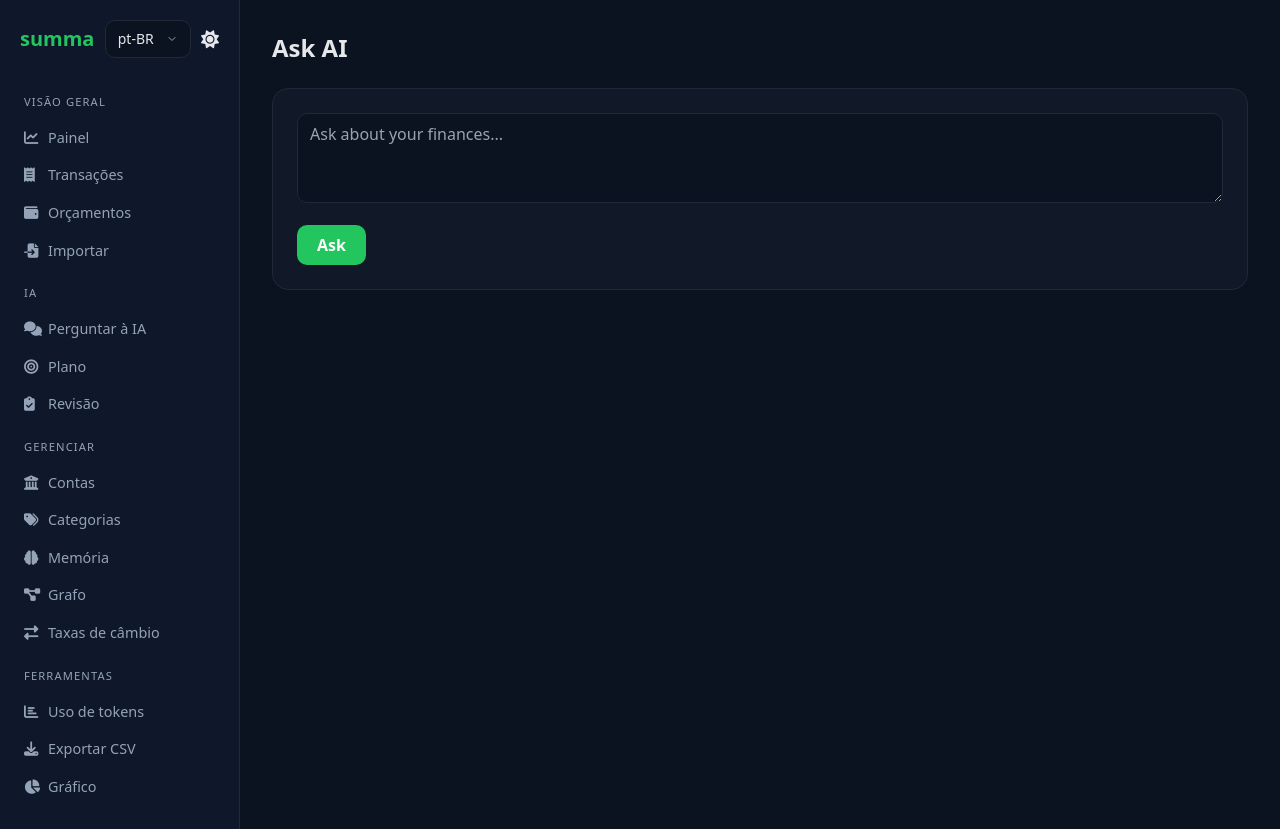
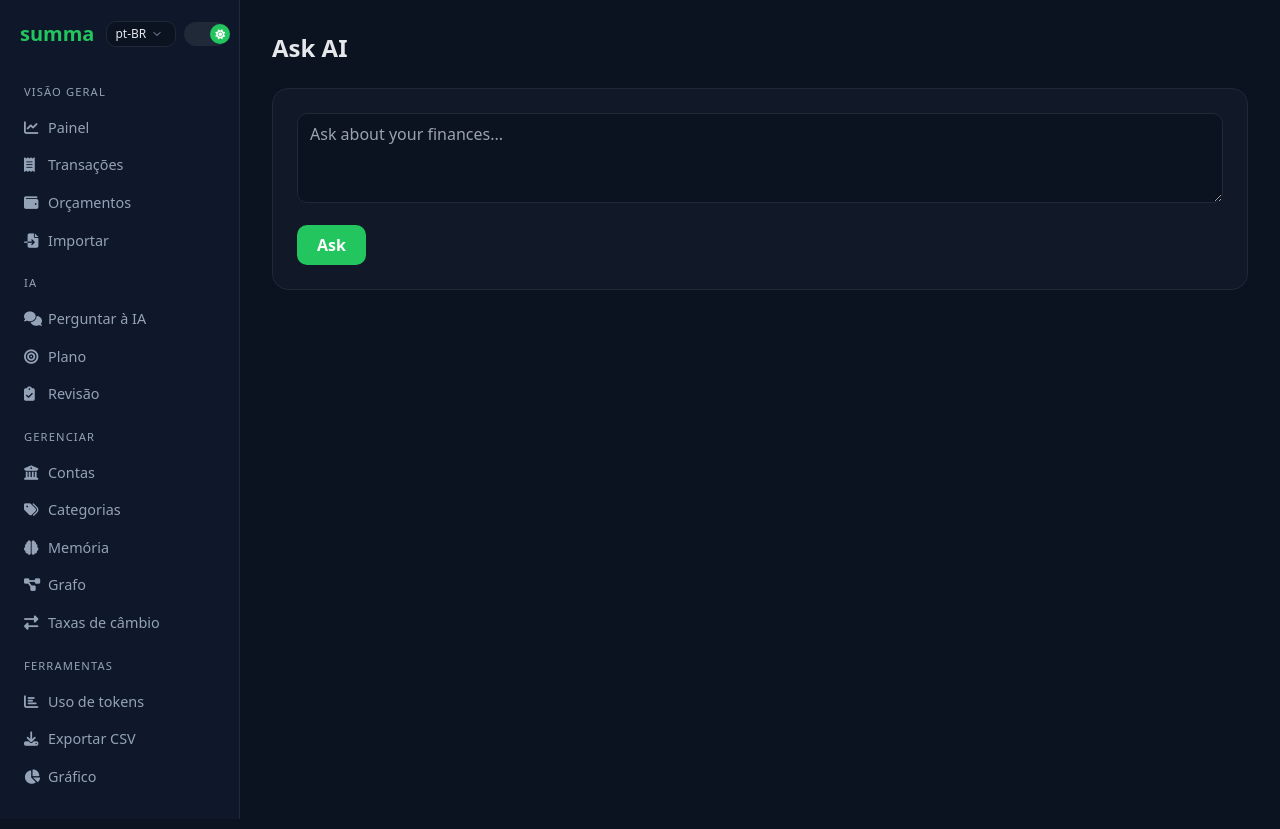
Before and after one commit to alesima/summa, a FastAPI app: page /ask in a window 1280 px wide. Run offline with FastAPI, Linux system fonts and the light colour scheme; data comes from the database, SQL or seed files in the repository; data that the repository does not hold is empty; some libraries are stand-ins or nearby versions.

Commit message:
style: theme toggle on same line as logo (pill switch)

```diff
--- a/src/summa/web/templates/base.html
+++ b/src/summa/web/templates/base.html
@@ -47,14 +47,21 @@
 <body class="min-h-screen antialiased flex">
   <!-- Sidebar -->
   <aside class="w-60 shrink-0 border-r hidden md:block" style="background: var(--sidebar); border-color: var(--border);">
-    <div class="p-5 flex items-center justify-between">
+    <div class="p-5 flex items-center justify-between gap-3">
       <span class="text-xl font-bold" style="color: var(--accent);">summa</span>
-      <select onchange="window.location='/set-lang?lang='+this.value" class="inp w-auto text-sm" style="width:auto;">
-        {% for l in available_languages() %}<option value="{{ l }}" {% if l==lang %}selected{% endif %}>{{ l }}</option>{% endfor %}
-      </select>
-      <button onclick="toggleTheme()" class="text-lg" aria-label="Toggle theme">
-        <i id="theme-icon" class="fas fa-sun"></i>
-      </button>
+      <div class="flex items-center gap-2">
+        <select onchange="window.location='/set-lang?lang='+this.value" class="inp text-xs" style="width:auto; padding:0.25rem 1.8rem 0.25rem 0.5rem;">
+          {% for l in available_languages() %}<option value="{{ l }}" {% if l==lang %}selected{% endif %}>{{ l }}</option>{% endfor %}
+        </select>
+        <button onclick="toggleTheme()" aria-label="Toggle theme"
+          class="relative w-11 h-6 rounded-full transition-colors duration-300 focus:outline-none shrink-0"
+          style="background: var(--border);">
+          <span id="theme-knob" class="absolute top-0.5 left-0.5 w-5 h-5 rounded-full transition-transform duration-300 flex items-center justify-center text-[10px]"
+                style="background: var(--accent); color: #fff;">
+            <i id="theme-icon" class="fas fa-sun"></i>
+          </span>
+        </button>
+      </div>
     </div>
     <nav class="px-3 pb-6">
       <div class="section-title">{{ t("overview") }}</div>
@@ -81,7 +88,14 @@
   <!-- Mobile header -->
   <div class="md:hidden fixed top-0 left-0 right-0 z-20 border-b px-4 py-3 flex items-center justify-between" style="background: var(--card); border-color: var(--border);">
     <span class="text-lg font-bold" style="color: var(--accent);">summa</span>
-    <button onclick="toggleTheme()" class="text-lg"><i id="theme-icon-m" class="fas fa-sun"></i></button>
+    <button onclick="toggleTheme()" aria-label="Toggle theme"
+      class="relative w-12 h-6 rounded-full transition-colors duration-300 focus:outline-none"
+      style="background: var(--border);">
+      <span id="theme-knob-m" class="absolute top-0.5 left-0.5 w-5 h-5 rounded-full transition-transform duration-300 flex items-center justify-center text-xs"
+            style="background: var(--accent); color: #fff;">
+        <i id="theme-icon-m" class="fas fa-sun"></i>
+      </span>
+    </button>
   </div>
   <main class="flex-1 min-w-0 p-6 md:p-8 mt-14 md:mt-0">
     <div class="max-w-5xl mx-auto">
@@ -91,8 +105,8 @@
   <script>
     const html = document.documentElement;
     function applyTheme(t) {
-      if (t === 'dark') { html.classList.add('dark'); document.querySelectorAll('#theme-icon, #theme-icon-m').forEach(e=>{ e.classList.remove('fa-moon'); e.classList.add('fa-sun'); }); }
-      else { html.classList.remove('dark'); document.querySelectorAll('#theme-icon, #theme-icon-m').forEach(e=>{ e.classList.remove('fa-sun'); e.classList.add('fa-moon'); }); }
+      if (t === 'dark') { html.classList.add('dark'); document.querySelectorAll('#theme-icon, #theme-icon-m').forEach(e=>{ e.classList.remove('fa-moon'); e.classList.add('fa-sun'); }); document.querySelectorAll('#theme-knob, #theme-knob-m').forEach(e=>{ e.style.transform='translateX(24px)'; }); }
+      else { html.classList.remove('dark'); document.querySelectorAll('#theme-icon, #theme-icon-m').forEach(e=>{ e.classList.remove('fa-sun'); e.classList.add('fa-moon'); }); document.querySelectorAll('#theme-knob, #theme-knob-m').forEach(e=>{ e.style.transform='translateX(0)'; }); }
       localStorage.setItem('theme', t);
     }
     function toggleTheme() { applyTheme(html.classList.contains('dark') ? 'light' : 'dark'); }
```
